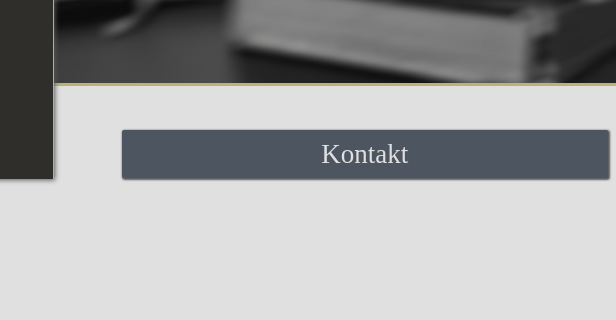
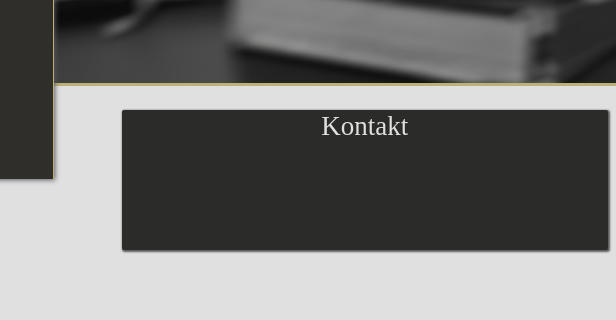
Before and after one commit to martickakocicka/kada, a plain HTML site: page index.html in a window 1280 px wide. Shown: the part 149-469 px from the top of the page, 664-1280 px from the left. Drawn offline with Linux system fonts and the light colour scheme; a web font is replaced by a local one.

Commit message:
btn padding

```diff
--- a/style.css
+++ b/style.css
@@ -53,13 +53,14 @@ body {
 button {
   width: 38vw;
   height: 6vh;
-  background-color: #4d5560;
+  padding-bottom: 11%;
+  background-color: #2b2b29;
   font-family: Ysabeau Office;
   font-size: 1.5em;
   border: #bcb276;
   border-radius: 2px;
   align-self: flex-end;
-  margin-top: 5.5vh;
+  margin-top: 3vh;
   color: #e0e0e0;
   margin-right: 0;
   box-shadow: 1px 1px 2px 1px #5a5a5e;
```
